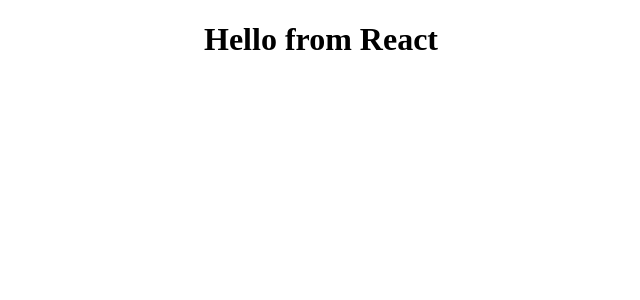
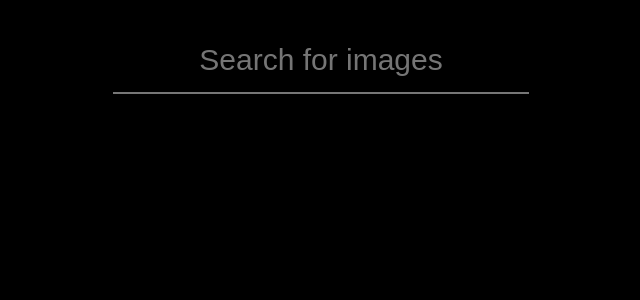
Before and after one commit to mindyjones/get-my-wallpapers, a React (Create React App) app: page / in a window 1280 px wide. Shown: the top 300 px of the page, without its empty margins (319-959 px from the left). Built offline with nearby package versions, Linux system fonts and the light colour scheme.

Commit message:
MUI Theme Provider from Material UI

```diff
--- a/src/App.css
+++ b/src/App.css
@@ -1,3 +1,6 @@
 .App {
-  text-align: center;
+  /* text-align: center; */
 }
+body {
+  background-color: black;
+}
--- a/src/App.js
+++ b/src/App.js
@@ -1,12 +1,18 @@
-import React from 'react';
-import './App.css';
+import React, { Component } from "react";
+import "./App.css";
+import Search from "./components/search/Search";
+import MuiThemeProvider from "material-ui/styles/MuiThemeProvider";
 
-function App() {
-  return (
-    <div className="App">
-      <h1>Hello from React</h1>
-    </div>
-  );
+class App extends Component {
+  render() {
+    return (
+      <MuiThemeProvider>
+        <div className="App">
+          <Search />
+        </div>
+      </MuiThemeProvider>
+    );
+  }
 }
 
 export default App;
```
